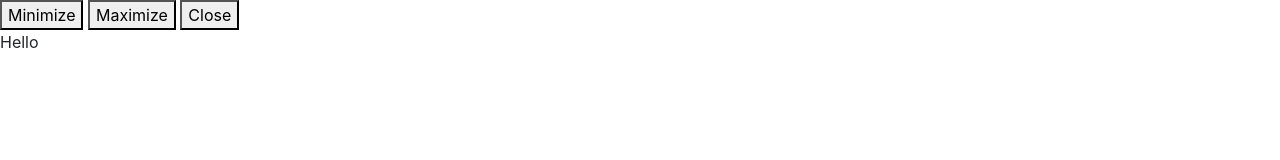
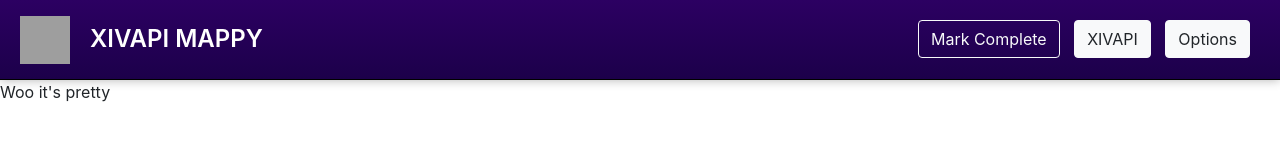
Before and after one commit to xivapi/xivapi-mappy, a website with bundled scripts: page Mappy/public/index.html in a window 1280 px wide. Built offline with nearby package versions, Linux system fonts and the light colour scheme; grey boxes are pictures that could not be loaded.

Commit message:
Start making things pretty

```diff
--- a/Mappy/package.json
+++ b/Mappy/package.json
@@ -27,8 +27,12 @@
   },
   "dependencies": {
     "bootstrap": "^4.1.3",
+    "electron-compile": "^6.4.3",
+    "electron-compilers": "^5.9.0",
+    "electron-prebuilt-compile": "^3.0.2",
     "jquery": "^3.3.1",
     "popper.js": "^1.14.4",
-    "sha1-file": "^1.0.0"
+    "sha1-file": "^1.0.0",
+    "typescript": "^3.1.3"
   }
 }
--- a/Mappy/public/index.html
+++ b/Mappy/public/index.html
@@ -9,13 +9,31 @@
         <link rel="stylesheet" href="./assets/css/app.css">
     </head>
     <body>
-        <header>
+        <!--
+            Unsure if I will use this or just rely on the main OS bar
+
             <button id="LauncherWindowMin">Minimize</button>
             <button id="LauncherWindowMax">Maximize</button>
             <button id="LauncherWindowClose">Close</button>
+        -->
+
+        <header>
+            <div>
+                <div>
+                    <img src="https://xivapi.com/img-misc/Mendacity.png" height="48">
+                </div>
+                <h1>
+                    XIVAPI MAPPY
+                </h1>
+            </div>
+            <div>
+                <button class="btn btn-outline-light">Mark Complete</button>
+                <button class="btn btn-light">XIVAPI</button>
+                <button class="btn btn-light">Options</button>
+            </div>
         </header>
         <main>
-            Hello
+            Woo it's pretty
         </main>
 
         <!-- APP Javascript -->
--- a/Mappy/src/css/Base.scss
+++ b/Mappy/src/css/Base.scss
@@ -0,0 +1,56 @@
+header {
+    position: absolute;
+    z-index: 50;
+    left: 0; right: 0; top: 0;
+    height: 80px;
+    color: #fff;
+    display: flex;
+
+    background: #2c0062;
+    background: -moz-linear-gradient(top, #2c0062 0%, #1c004a 100%);
+    background: -webkit-linear-gradient(top, #2c0062 0%,#1c004a 100%);
+    background: linear-gradient(to bottom, #2c0062 0%,#1c004a 100%);
+
+    box-shadow: 0 0 10px rgba(0,0,0,0.3);
+    border-bottom: solid 1px #000;
+
+
+    > div:first-of-type {
+        flex: 0 1 40%;
+        display: flex;
+
+        > div {
+            position: relative;
+            width: 50px;
+            height: 80px;
+            overflow: hidden;
+            margin-left: 20px;
+
+            img {
+                position: absolute;
+                left: 50%; top: 50%;
+                transform: translate(-50%, -50%);
+            }
+        }
+
+        > h1 {
+            font-size: 24px;
+            font-weight: 600;
+            padding: 25px 0 0 20px;
+        }
+    }
+
+    > div:last-of-type {
+        flex: 0 1 60%;
+        text-align: right;
+        padding: 20px 30px 0 0;
+
+        > button {
+            margin-left: 10px;
+        }
+    }
+}
+
+main {
+    margin-top: 80px;
+}
```
Also changed, not shown: Mappy/public/assets/css/app.css, 1 other file.
